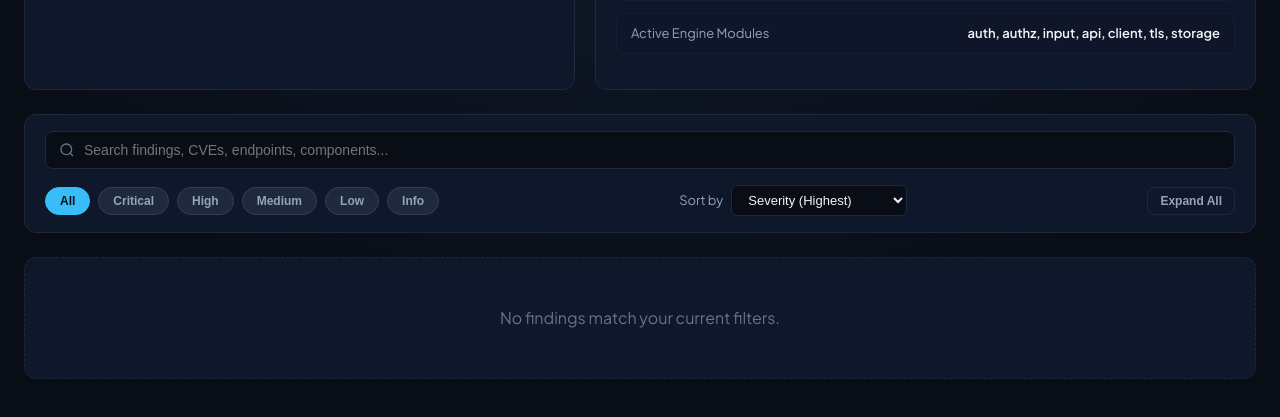
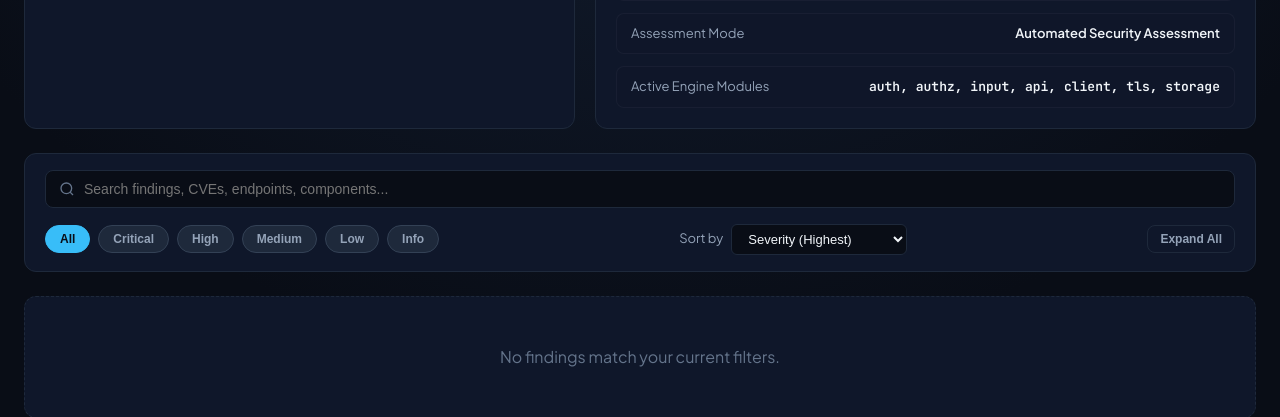
Before and after one commit to Sanjiv215/PySentra, a Flask app: page / in a window 1280 px wide. Shown: the part 466-883 px from the top of the page. Run offline with Flask 3, Linux system fonts and the light colour scheme; data that the repository does not hold is empty.

Commit message:
fix(ui): dynamically render active modules in dashboard overview

```diff
--- a/pysentra/dashboard/templates/index.html
+++ b/pysentra/dashboard/templates/index.html
@@ -83,8 +83,12 @@
               <span class="detail-val score-highlight">{{ report.weighted_risk_score }} / 10.0</span>
             </div>
             <div class="detail-row">
+              <span class="detail-label">Assessment Mode</span>
+              <span class="detail-val">{{ report.scan_mode or 'Automated Security Assessment' }}</span>
+            </div>
+            <div class="detail-row">
               <span class="detail-label">Active Engine Modules</span>
-              <span class="detail-val">auth, authz, input, api, client, tls, storage</span>
+              <span class="detail-val mono">{% if report.active_modules %}{{ report.active_modules | join(', ') }}{% else %}auth, authz, input, api, client, tls, storage{% endif %}</span>
             </div>
           </div>
         </div>
```
